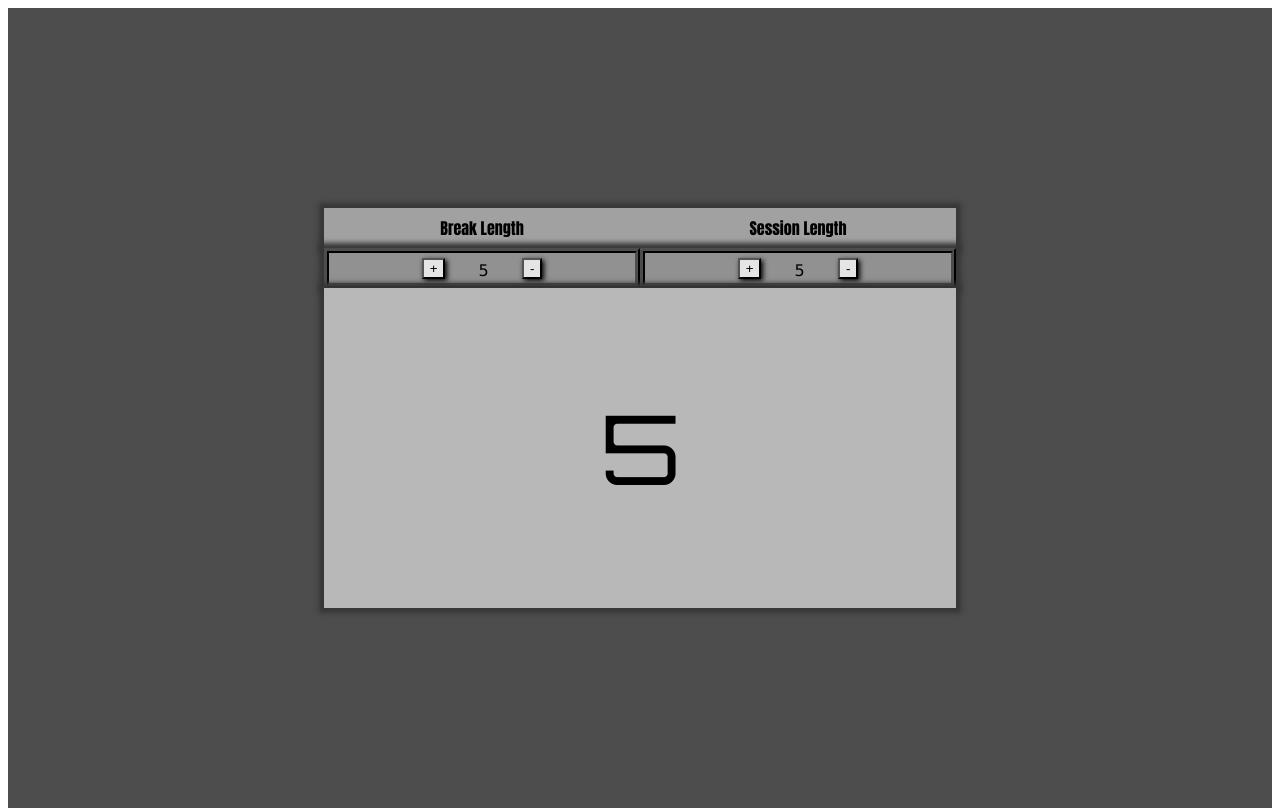
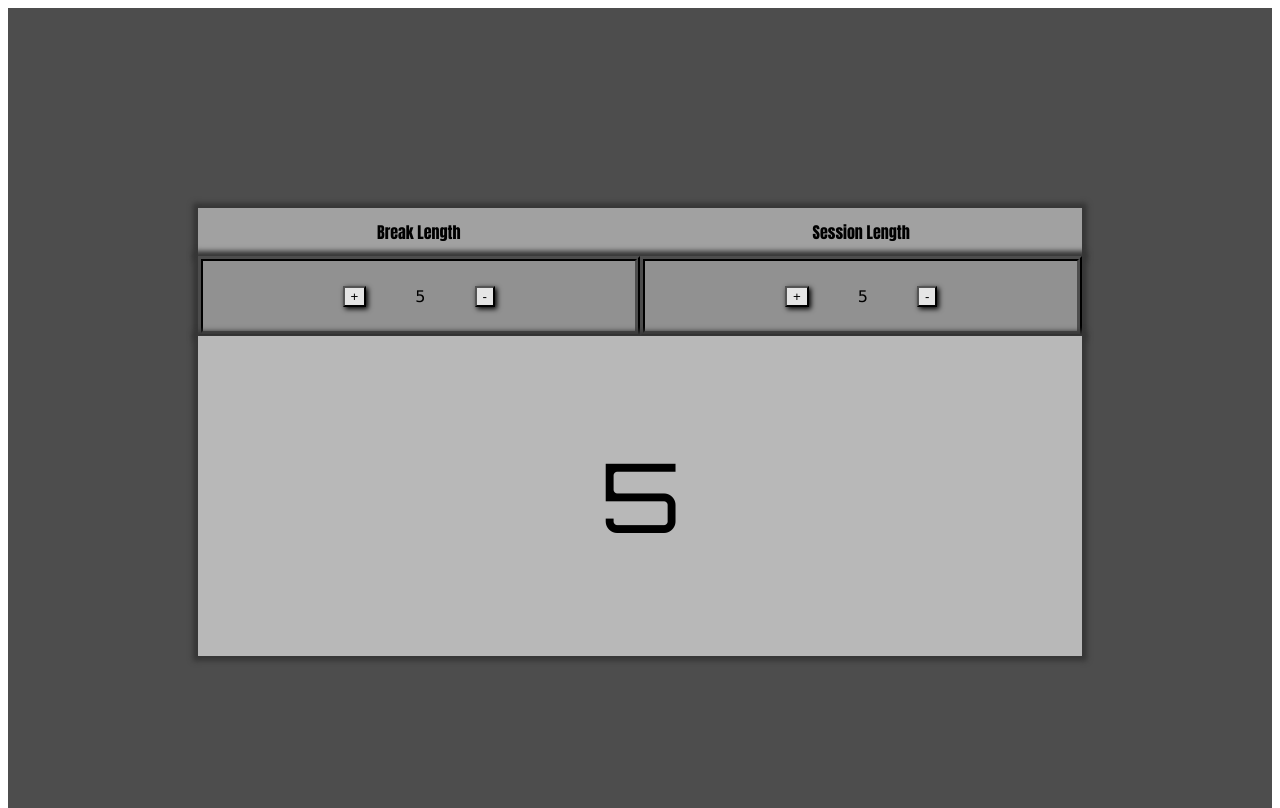
Before and after one commit to nimmyissac/PomodoroTimer_Angular, a plain HTML site: page index.html in a window 1280 px wide. Drawn offline with nearby package versions, Linux system fonts and the light colour scheme.

Commit message:
changes to the stylesheet

```diff
--- a/style.css
+++ b/style.css
@@ -16,13 +16,14 @@ html, body {
 .header {
   display: flex;
   margin: 0 auto;
-  width: 50%;
-  height:5%;
+  width: 70%;
+  height:6%;
   top:25%;
   position:relative;
   background-color: red;
   box-shadow: 0 0 5px 5px #363636;
   font-family:Impact, Charcoal, sans-serif
+
 }
 .header1 {
   width: 50%;
@@ -40,12 +41,18 @@ html, body {
   align-items: center;
   justify-content: center;
 }
+.headerspan {
+  height: 100%;
+  display: flex;
+  align-items: center;
+  justify-content: center;
+}
 
 .session_break_div {
   display: flex;
   margin: 0 auto;
-  height: 5%;
-  width: 50%;
+  height: 10%;
+  width: 70%;
   top:25%;
   position:relative;
   background-color: red;
@@ -64,7 +71,9 @@ html, body {
 .displayspan {
   height: 50%;
   width:25%;
-  text-align: center;
+  display: flex;
+  align-items: center;
+  justify-content: center;
 }
 .sessionDiv {
   width: 50%;
@@ -90,7 +99,7 @@ html, body {
  align-items: center;
  justify-content: center;
  /*height: 100%;*/
- width: 50%;
+ width: 70%;
  position: relative;
  box-shadow: 0 0 5px 5px #363636;
 
```
